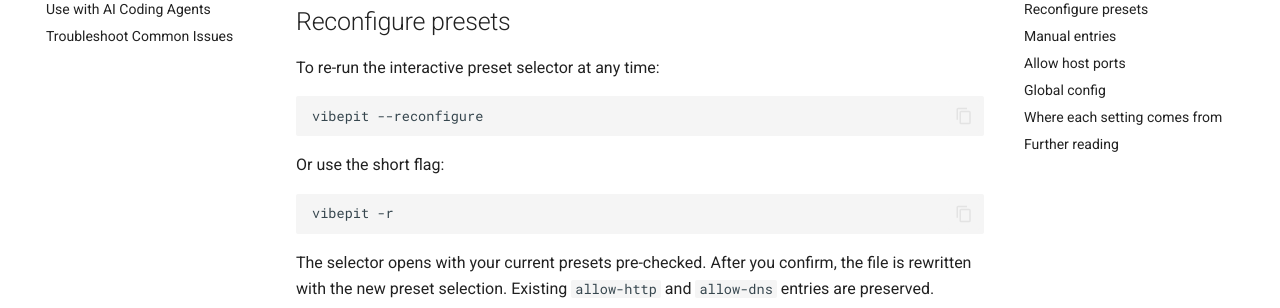
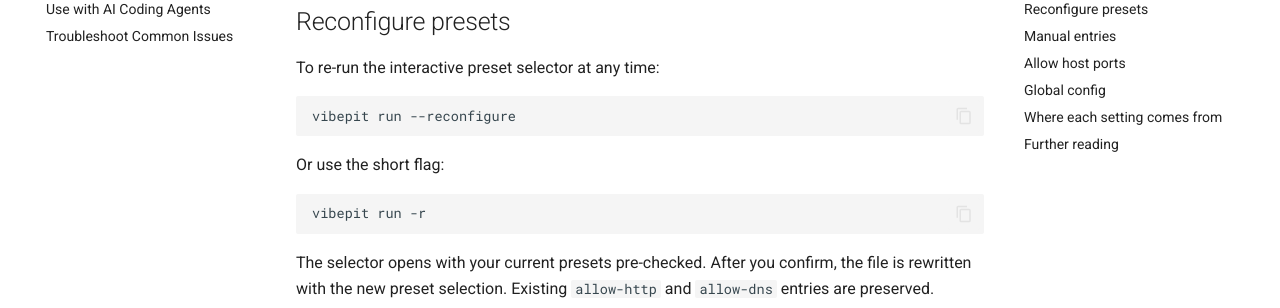
Before and after one commit to bernd/vibepit, an MkDocs documentation site: the page built from docs/content/how-to/configure-presets.md, in a window 1280 px wide and 900 px high, scrolled down 1090 px. Shown: the part 153-461 px from the top of the window. Built offline with MkDocs 1.6.1 and Material for MkDocs 9.7.7, drawn with Linux system fonts in a browser that asks for light colours; comment, search, counter and statistics services are not loaded.

Commit message:
Fix --reconfigure flag: it's a run subcommand flag, not global
vibepit --reconfigure doesn't work; vibepit run --reconfigure does.

Co-Authored-By: Claude Opus 4.6 <noreply@anthropic.com>

````diff
--- a/docs/content/how-to/configure-presets.md
+++ b/docs/content/how-to/configure-presets.md
@@ -48,13 +48,13 @@ choices.
 To re-run the interactive preset selector at any time:
 
 ```bash
-vibepit --reconfigure
+vibepit run --reconfigure
 ```
 
 Or use the short flag:
 
 ```bash
-vibepit -r
+vibepit run -r
 ```
 
 The selector opens with your current presets pre-checked. After you confirm,
````
Also changed, not shown: docs/content/how-to/ai-coding-agents.md (+1 -1 lines), docs/content/how-to/troubleshooting.md (+1 -1 lines).
